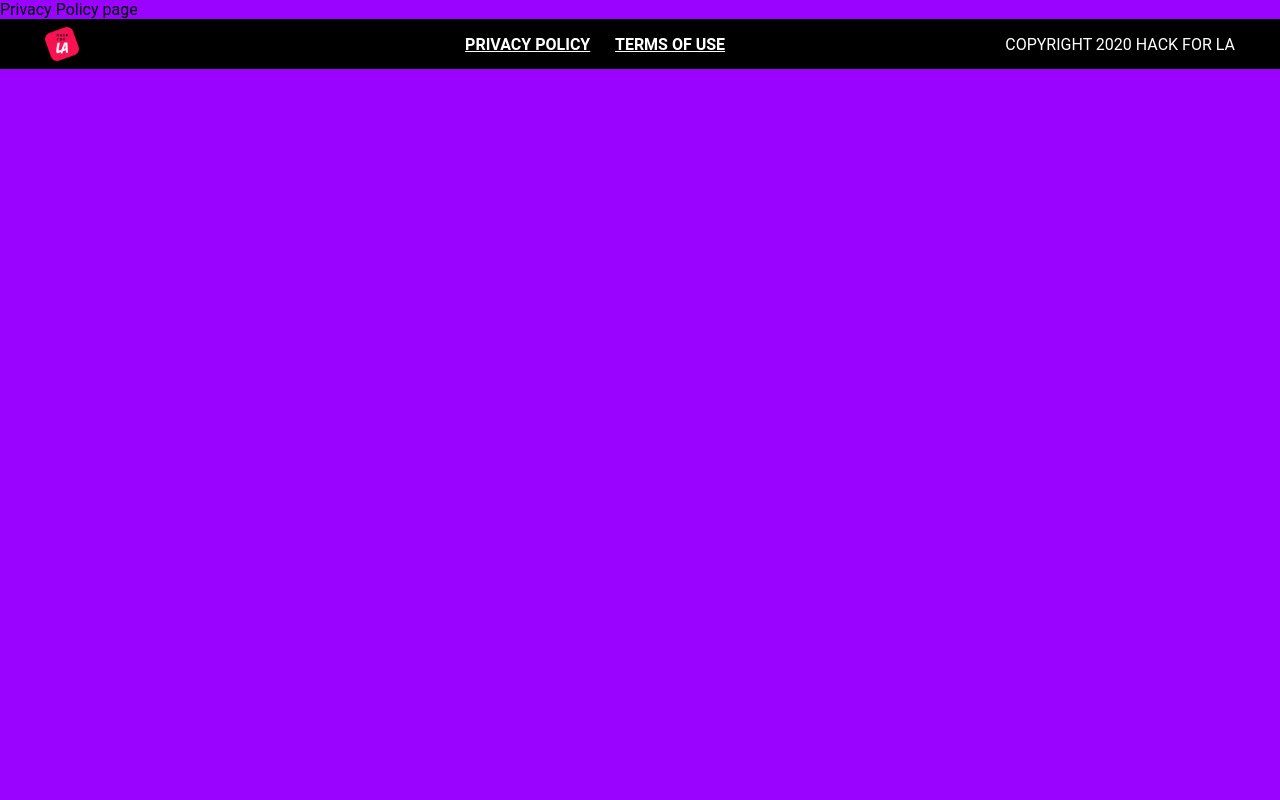
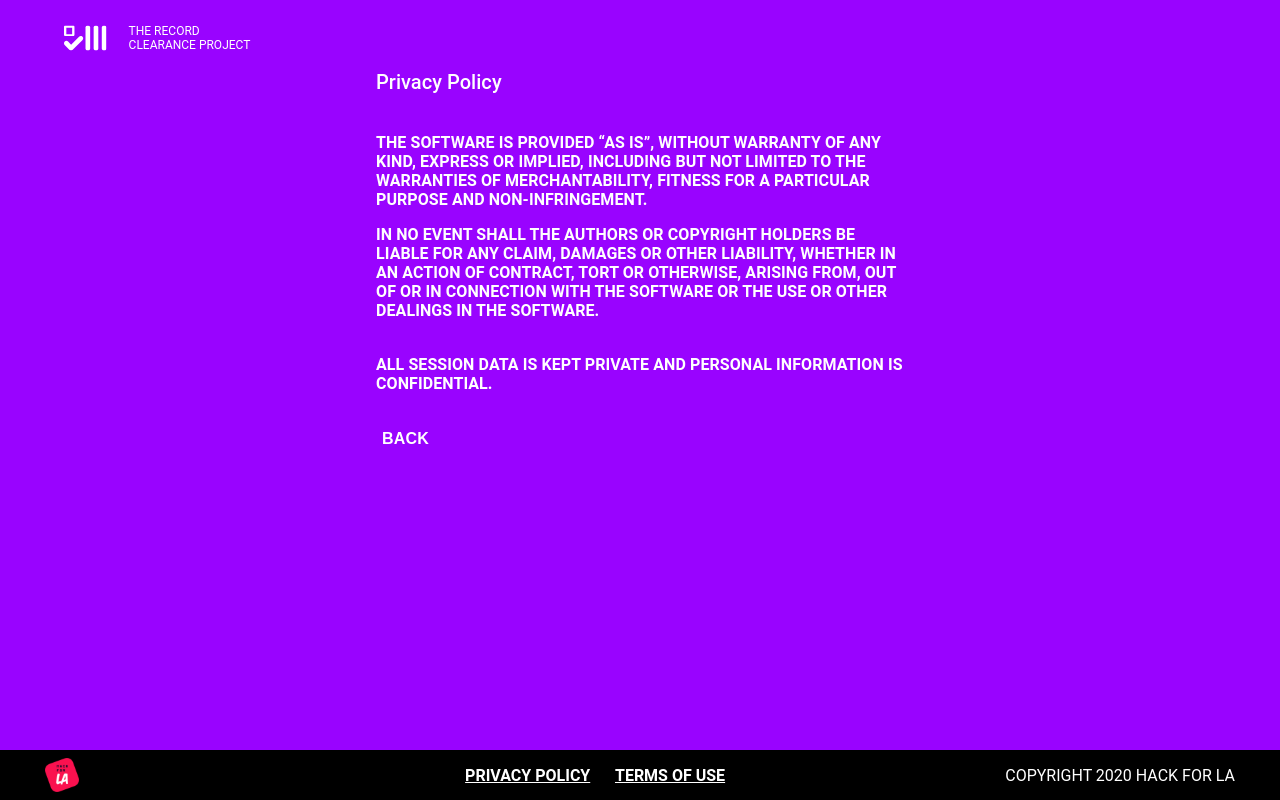
Before and after one commit to hackforla/expunge-assist, a React (Create React App) app in the folder react/client/: page /PrivacyPolicy in a window 1280 px wide. Built offline with nearby package versions, Linux system fonts and the light colour scheme; the HTML template or start-up script is replaced by a standard one.

Commit message:
initial style for privacy policy page
adjust header style to be consistent through use of global styles
add privacy policy style and content

```diff
--- a/react/client/src/components/Header.tsx
+++ b/react/client/src/components/Header.tsx
@@ -41,8 +41,8 @@ const Header: React.FC<HeaderProps> = ({ pageNumber }) => {
       <LandingHeader background={background} color={color} className="Header">
         <img src={icon} alt="" />
         <div>
-          <p>The Record</p>
-          <p>Clearance Project</p>
+          <body>The Record</body>
+          <body>Clearance Project</body>
         </div>
       </LandingHeader>
 
--- a/react/client/src/components/pages/PrivacyPolicy.tsx
+++ b/react/client/src/components/pages/PrivacyPolicy.tsx
@@ -1,10 +1,30 @@
 import React from 'react';
 
-const PrivacyPolicy: React.FC = () => {
+import Header from '../Header'
+import { Button, Wrapper } from '../../styles/PrivacyPolicy';
+
+interface PrivacyPolicyProps {
+  handleClick: () => void;
+}
+
+const PrivacyPolicy: React.FC<PrivacyPolicyProps> = ({ handleClick }) => {
   return(
-    <div className="PrivacyPolicy">
-      Privacy Policy page
-    </div>
+    <Wrapper>
+      <Header pageNumber={0} />
+      <div className="centered">
+        &nbsp;
+        <h3>Privacy Policy</h3>
+        &nbsp;
+        <p>THE SOFTWARE IS PROVIDED “AS IS”, WITHOUT WARRANTY OF ANY KIND, EXPRESS OR IMPLIED, INCLUDING BUT NOT LIMITED TO THE WARRANTIES OF MERCHANTABILITY, FITNESS FOR A PARTICULAR PURPOSE AND NON-INFRINGEMENT.</p>
+        <p>IN NO EVENT SHALL THE AUTHORS OR COPYRIGHT HOLDERS BE LIABLE FOR ANY CLAIM, DAMAGES OR OTHER LIABILITY, WHETHER IN AN ACTION OF CONTRACT, TORT OR OTHERWISE, ARISING FROM, OUT OF OR IN CONNECTION WITH THE SOFTWARE OR THE USE OR OTHER DEALINGS IN THE SOFTWARE.</p>
+        &nbsp;
+        <p>ALL SESSION DATA IS KEPT PRIVATE AND PERSONAL INFORMATION IS CONFIDENTIAL.</p>
+        &nbsp;
+        <Button onClick={handleClick}>
+          <span>BACK</span>
+        </Button>
+      </div>
+    </Wrapper>
   )
 }
 
--- a/react/client/src/styles/Navbar.ts
+++ b/react/client/src/styles/Navbar.ts
@@ -2,6 +2,9 @@ import styled from 'styled-components';
 import device from './breakpoints'
 
 export const Wrapper = styled.div`
+  position: absolute;
+  bottom:0px;
+  width:100%;
   background:none;
   color:white;
   display:flex;
--- /dev/null
+++ b/react/client/src/styles/PrivacyPolicy.ts
@@ -0,0 +1,48 @@
+import styled from 'styled-components';
+
+export const Wrapper = styled.div`
+  color: #FFFFFF;
+  display: flex;
+  flex-direction: column;
+  justify-content: center;
+
+  .centered {
+    display: flex;
+    flex-direction: column;
+    justify-content: flex-start;
+    width: 528px;
+    height: 266px;
+    margin: 0 auto;
+  }
+
+  h3 {
+    font-weight: 500;
+    font-size: 20px;
+    line-height: 23px;
+    letter-spacing: 0.0015em;
+    margin-bottom: 1em;
+  }
+
+  p {
+    font-weight: bold;
+    font-size: 16px;
+    line-height: 19px;
+    letter-spacing: 0.005em;
+    margin-bottom: 1em;
+  }
+`
+
+export const Button = styled.button`
+  font-style: normal;
+  font-weight: bold;
+  font-size: 16px;
+  line-height: 19px;
+  text-align: left;
+
+  letter-spacing: 0.0125em;
+  text-transform: uppercase;
+
+  color: #FFFFFF;
+  background-color: transparent;
+  border: none;
+`
```
